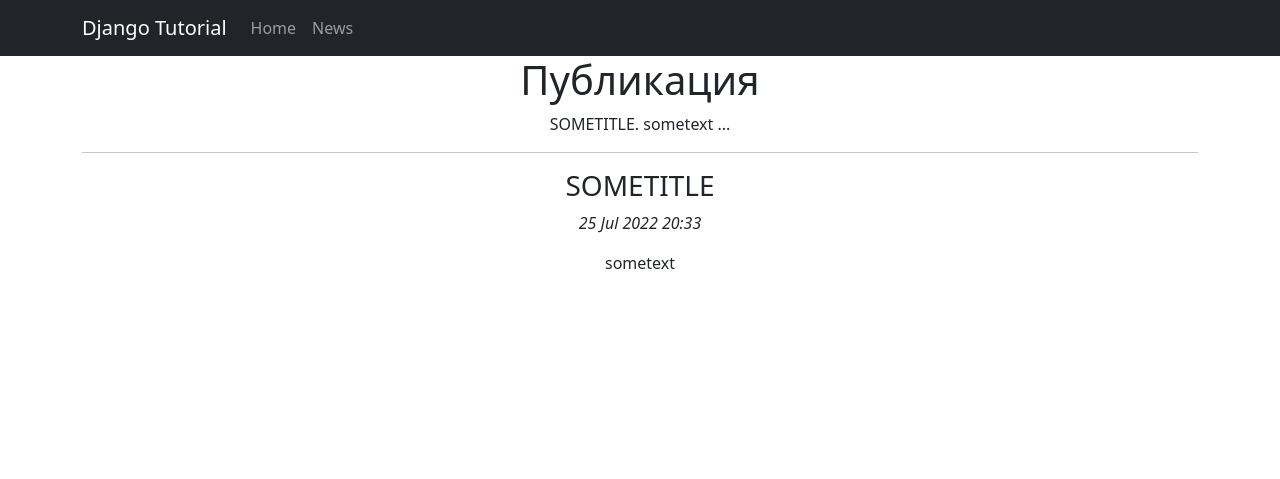
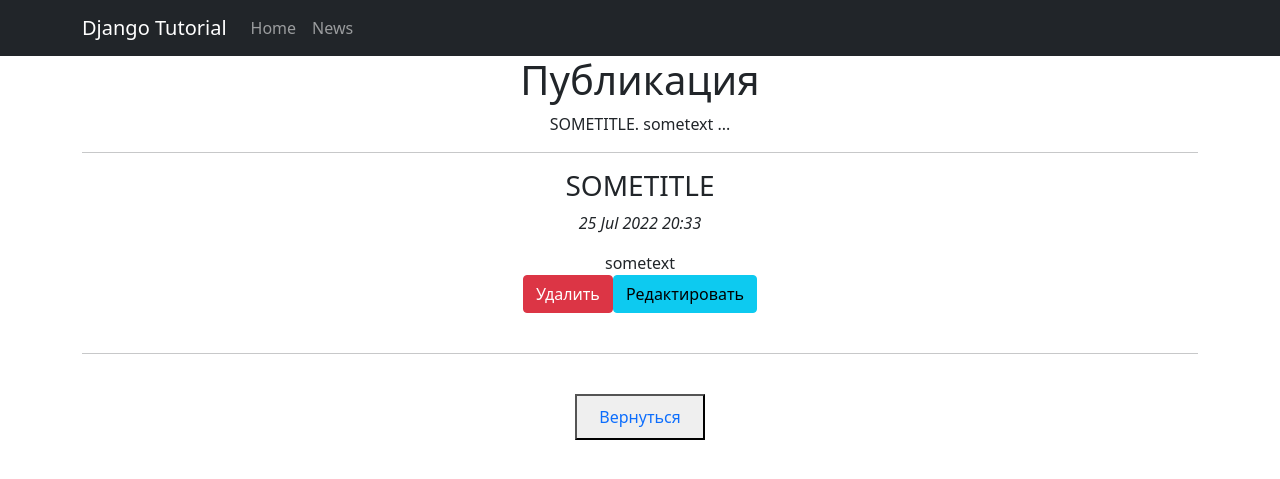
Before and after one commit to NadyaB90/News_Portal, a Django app: page /news/1 in a window 1280 px wide. Shown: the top 479 px of the page. Run offline with Django 3.2, Linux system fonts and the light colour scheme; data comes from the database, SQL or seed files in the repository.

Commit message:
Update post.html

```diff
--- a/NewsPaper/templates/post.html
+++ b/NewsPaper/templates/post.html
@@ -22,9 +22,19 @@ Post
                 <tr>
                     {{ post.text|censor }}
                 </tr>
+<br>
+            <a href="{%url 'post_delete' post.id%}" class="btn btn-danger">Удалить</a>
+<a href="{%url 'post_update' post.id%}" class="btn btn-info">Редактировать</a>
+
             </tr>
         </table>
     {% else %}
+
         <h2>Новостей и публикаций нет!</h2>
     {% endif %}
+<br>
+<hr>
+<br>
+<button> <a class="nav-link" href="/news/">Вернуться</a> </button>
+
 {% endblock content %}
```
